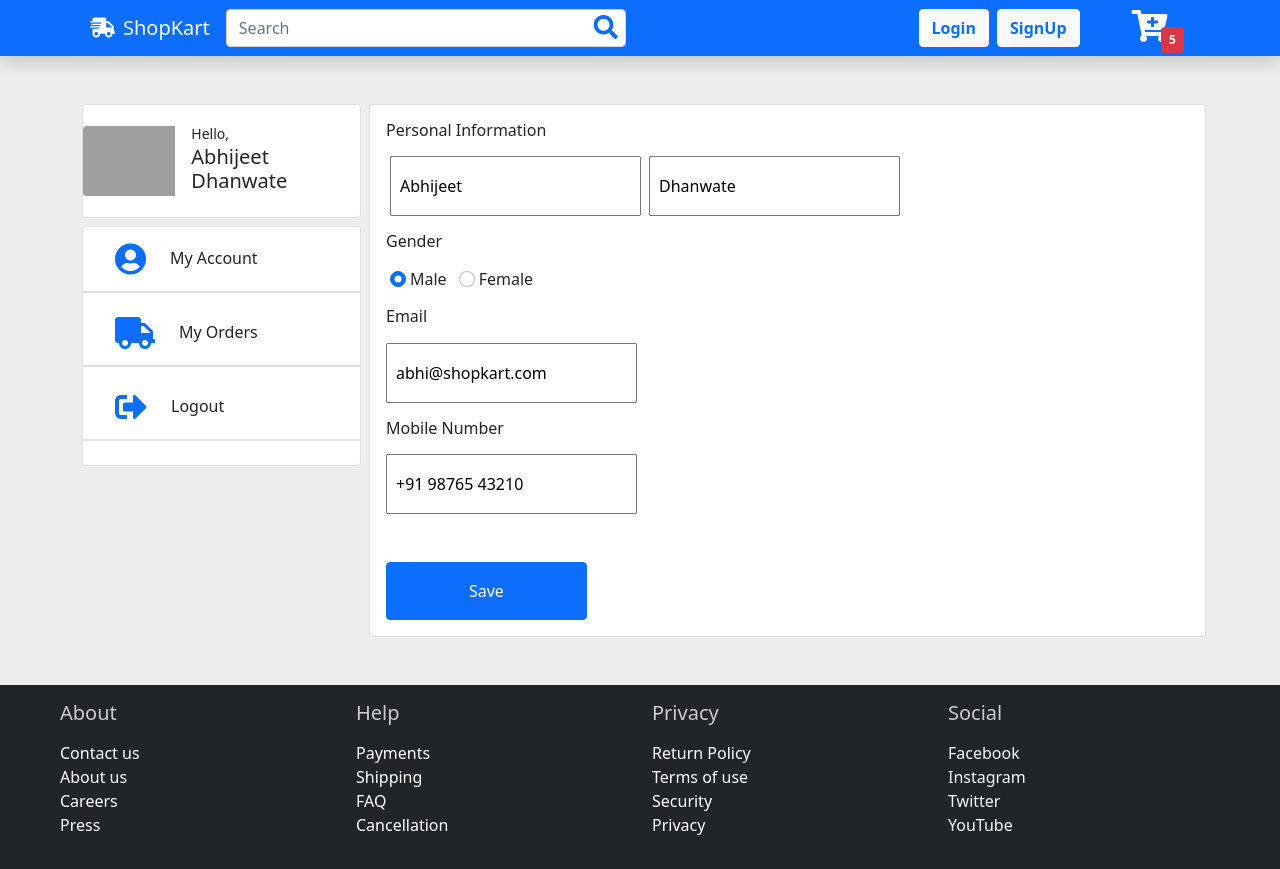
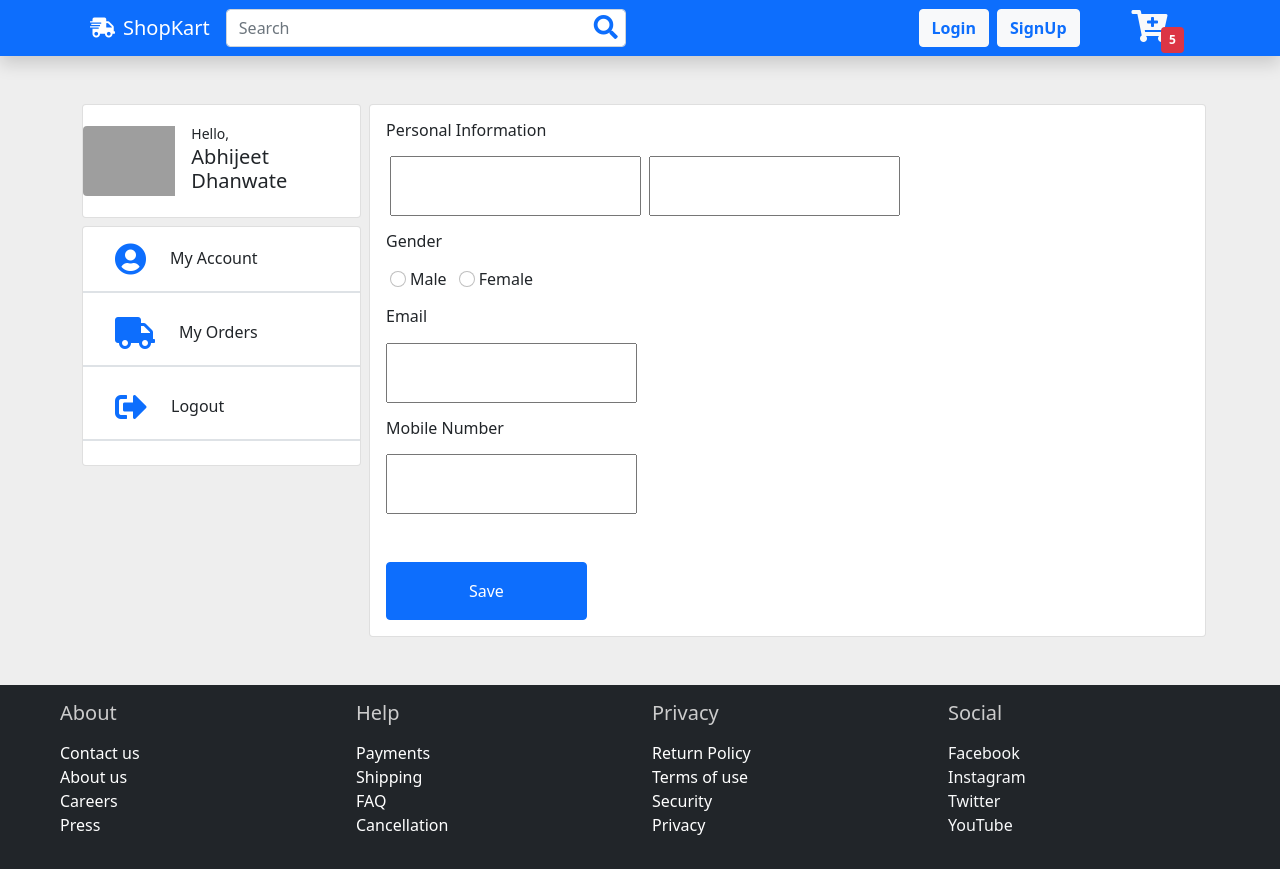
Before and after one commit to vinayakdeshpande1/Shopkart_Frontend, an Angular app: page /me/details in a window 1280 px wide. Built offline with nearby package versions, Linux system fonts and the light colour scheme; grey boxes are pictures that could not be loaded.

Commit message:
view and modify user data

```diff
--- a/src/app/my-account/details/details.component.html
+++ b/src/app/my-account/details/details.component.html
@@ -1,28 +1,28 @@
 <section class="card p-3 flex-grow-1 h-100">
   <div class="input-goup">
     <h6 class="mb-3">Personal Information</h6>
-    <input type="text" aria-label="First name" class="form-control-inline mx-1 px-2 py-3" value="Abhijeet">
-    <input type="text" aria-label="Last name" class="form-control-inline mx-1 px-2 py-3" value="Dhanwate">
+    <input type="text" aria-label="First name" class="form-control-inline mx-1 px-2 py-3" (ngModel)="firstName" [value]="firstName">
+    <input type="text" aria-label="Last name" class="form-control-inline mx-1 px-2 py-3" (ngModel)="lastName" [value]="lastName">
   </div>
 
   <div class="input-goup mt-3">
     <h6 class="mb-3">Gender</h6>
-    <input type="radio" name="gender" id="gender-male" class="form-check-input mx-1" checked>
+    <input type="radio" name="gender" id="gender-male" class="form-check-input mx-1" [(ngModel)]="male" [checked]="male" value="male">
     <label for="gender-male" class="form-check-label me-2">Male</label>
-    <input type="radio" name="gender" id="gender-female" class="form-check-input mx-1">
+    <input type="radio" name="gender" id="gender-female" class="form-check-input mx-1" [(ngModel)]="female" [checked]="female" value="female">
     <label for="gender-female" class="form-check-label me-2">Female</label>
   </div>
 
   <div class="input-roup mt-3">
       <label for="email" class="h6 d-block mb-3">Email</label>
-      <input class="form-control-input px-2 py-3" type="email" name="email" id="email" value="abhi@shopkart.com">
+      <input class="form-control-input px-2 py-3" type="email" name="email" id="email" [(ngModel)]="email" value="abhi@shopkart.com">
   </div>
 
   <div class="input-roup mt-3">
     <label for="phone" class="h6 d-block mb-3">Mobile Number</label>
-    <input class="form-control-input px-2 py-3" type="email" name="phone" id="phone" value="+91 98765 43210">
+    <input class="form-control-input px-2 py-3" type="email" name="phone" id="phone" [(ngModel)]="phone" value="+91 98765 43210">
 </div>
 
-<button type="submit" class="btn btn-primary mt-5 w-25 py-3">Save</button>
+<button type="submit" class="btn btn-primary mt-5 w-25 py-3" (click)="updateUserInfo()">Save</button>
 
 </section>
--- a/src/app/my-account/details/details.component.ts
+++ b/src/app/my-account/details/details.component.ts
@@ -1,4 +1,5 @@
 import { Component, OnInit } from '@angular/core';
+import { ApiService } from 'src/app/auth-service/api.service';
 
 @Component({
   selector: 'app-details',
@@ -7,9 +8,74 @@ import { Component, OnInit } from '@angular/core';
 })
 export class DetailsComponent implements OnInit {
 
-  constructor() { }
+  constructor(private auth: ApiService) {
+    this.getUserDetails()
+  }
 
   ngOnInit(): void {
   }
 
+  fullname: string = ''
+  firstName: string = this.fullname.split(" ")[0] || ""
+  lastName: string = this.fullname.split(" ")[1] || ""
+  male: boolean = false
+  female: boolean = false
+  gender: string = this.male ? "male" : "female"
+  email: string = ''
+  phone: string = ''
+
+  async getUserDetails() {
+    if (this.auth.isLoggedIn) {
+      await fetch("http://localhost:3300/user", {
+        method: "post",
+        headers: {
+          'content-Type': "application/json"
+        },
+        body: JSON.stringify({
+          token: this.auth.token
+        })
+      })
+        .then((response => response.json()))
+        .then(data => {
+          console.log(data);
+
+          this.fullname = data.result.fullname
+          this.firstName = this.fullname.split(" ")[0] || ""
+          this.lastName = this.fullname.split(" ")[1] || ""
+          this.email = data.result.email
+          this.phone = data.result.phone
+          this.male = data.result.gender == "male"
+          this.female = data.result.gender == "female"
+        })
+    } else {
+      alert("Something Went Wrong!")
+    }
+  }
+
+  async updateUserInfo() {
+    this.gender = this.male ? "male" : this.female ? "female" : ""
+
+    if (this.auth.isLoggedIn) {
+      await fetch("http://localhost:3300/user/update", {
+        method: "post",
+        headers: {
+          'content-Type': "application/json"
+        },
+        body: JSON.stringify({
+          token: this.auth.token,
+          fullname: this.firstName + " " + this.lastName,
+          email: this.email,
+          gender: this.gender,
+          phone: this.phone
+        })
+      })
+        .then((response => response.json()))
+        .then(data => {
+          console.log(data);
+        })
+    } else {
+      alert("Something Went Wrong!")
+    }
+  }
+
 }
```
